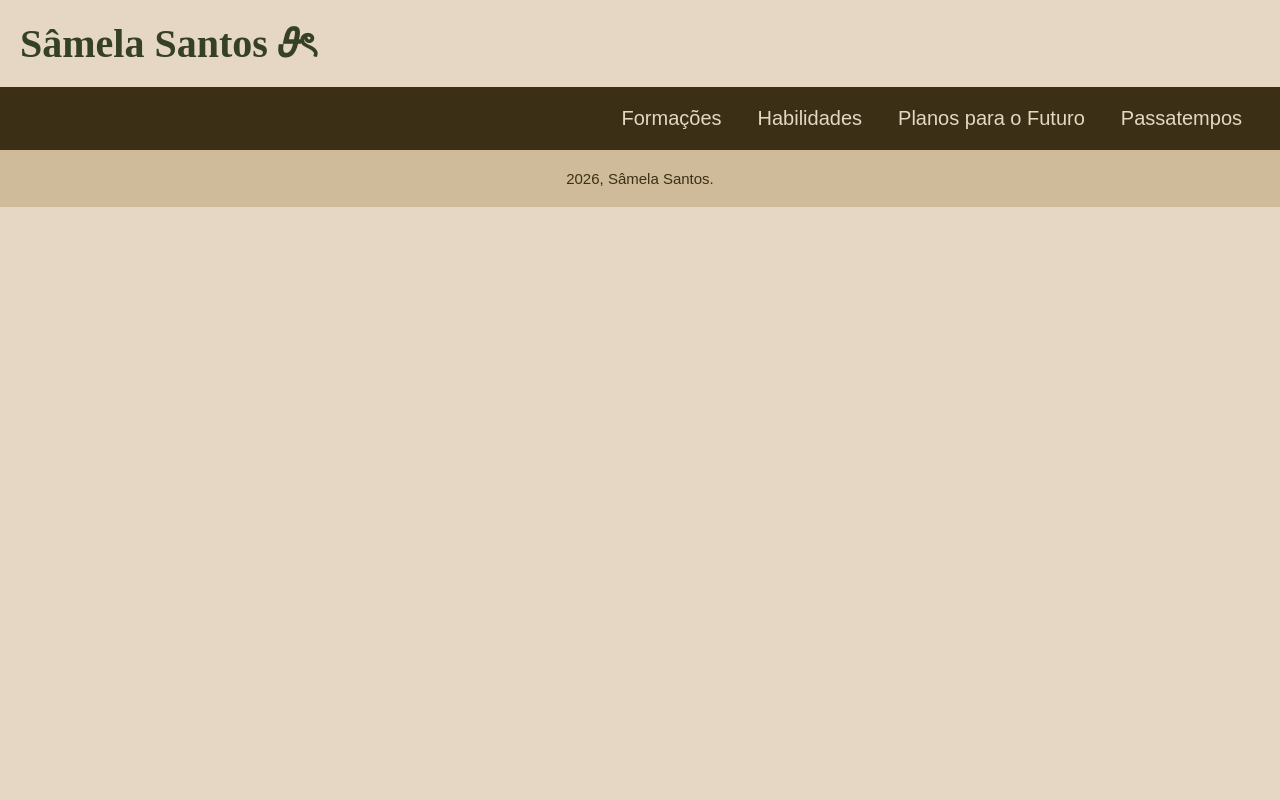
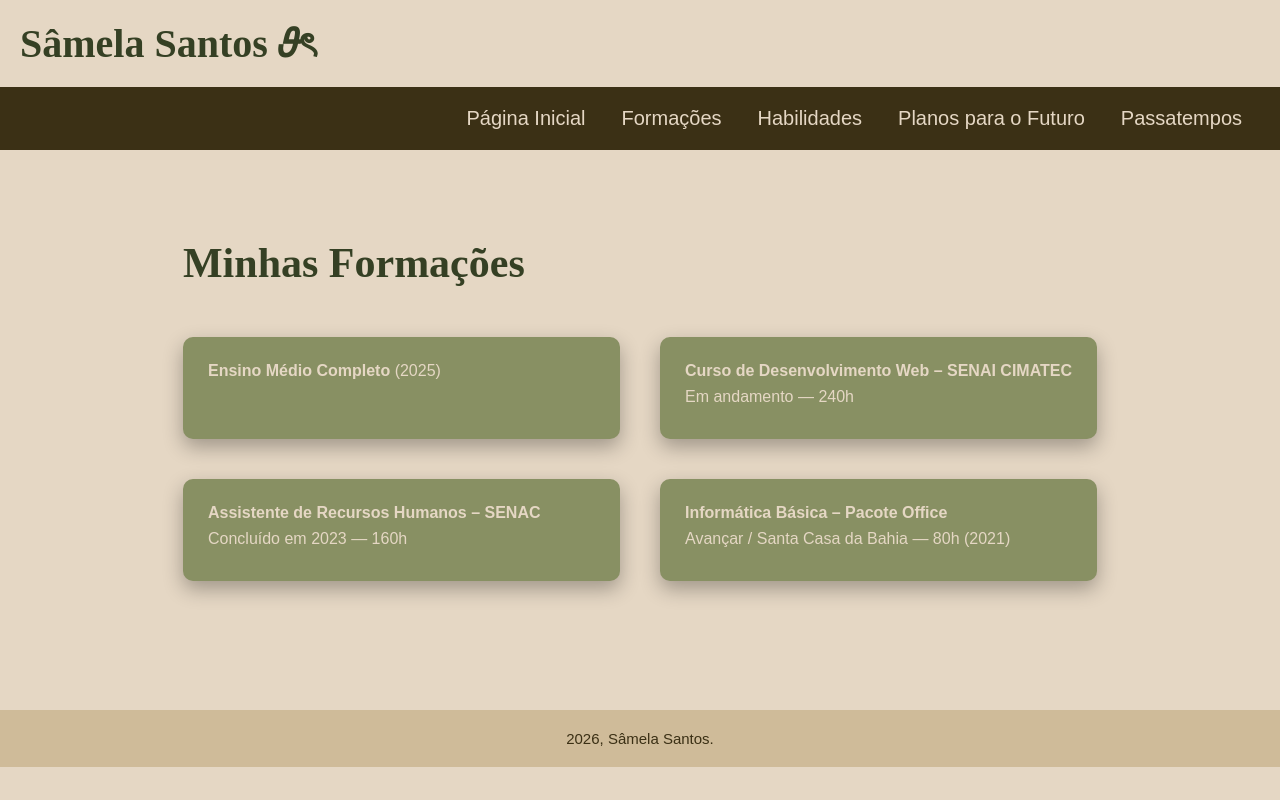
Before and after one commit to keyznu/Avaliacao_do_curso_Portfolio, a plain HTML site: page src/formacoes.html in a window 1280 px wide. Drawn offline with Linux system fonts and the light colour scheme.

Commit message:
04012026

```diff
--- a/src/css/geral.css
+++ b/src/css/geral.css
@@ -9,25 +9,96 @@
   Página Inicial
 */
 
-div{
-    text-align: center;
+.section-1{
+    height: 70vh;
+    display: flex;
+    align-items: center;
+    justify-content: flex-start;
+    padding-left: 3%;
 }
+
 .saudacao{
-    text-align: center;
     font-family: 'Times New Roman', Times, serif;
-    font-size: 40px;
-    margin: 180px 600px 5px 20px;
+    font-size: 43px;
     color: #354024;
+    text-align: left;
 }
 
 .saudacao-nome{
     display: inline-block;
-
     font-family: sans-serif;
     font-size: 70px;
     padding: 20px;
     border-radius: 10px;
+    color: #E5D7C4;
+    background-color: #889063;
+    box-shadow: 0 8px 20px rgba(0, 0, 0, 0.3);
+}
 
+.saudacao-nome:hover{
+    transform: scale(1.05);
+    transition: 0.3s;
+}
+
+main{
+    display: flex;
+    align-items: center;
+    justify-content: space-around;
+    height: 70vh;
+    padding: 0 10%;
+    background-color: #E5D7C4;
+}
+
+.foto{
+    width: 350px;
+    height: 400px;
+    border-radius: 5px;
+    box-shadow: 0 8px 20px rgba(0, 0, 0, 0.3);
+}
+
+.foto:hover{
+    transform: scale(1.05);
+    transition: 0.3s;
+}
+
+/*
+  Formações
+*/
+
+.formacoes {
+    padding: 20px 20px 60px 20px;
+}
+
+.titulo-formacoes {
+    font-size: 42px;
+    margin-bottom: 50px;
+    color: #354024;
+}
+
+.caixa-formacoes {
+    display: grid;
+    grid-template-columns: repeat(2, 1fr);
+    gap: 40px;
+}
+
+.caixa {
+    font-family: sans-serif;
+    padding: 25px;
+    background-color: #889063;
     color: #E5D7C4;
-    background-color: #354024;
+    border-radius: 10px;
+    box-shadow: 0 8px 20px rgba(0,0,0,0.3);
 }
+
+.caixa p {
+    margin-bottom: 8px;
+}
+
+.caixa:hover{
+    transform: scale(1.05);
+    transition: 0.3s;
+}
+
+/*
+  Habilidades
+*/
--- a/src/formacoes.html
+++ b/src/formacoes.html
@@ -11,6 +11,7 @@
         <nav>
             <h1 class="nome">Sâmela Santos 𝜗ৎ</h1>
             <ul class="menu">
+                <li><a href="./inicio.html">Página Inicial</a></li>
                 <li><a href="./formacoes.html">Formações</a></li>
                 <li><a href="./habilidades.html">Habilidades</a></li>
                 <li><a href="./planos-para-o-futuro.html">Planos para o Futuro</a></li>
@@ -19,10 +20,28 @@
         </nav>
     </header>
     <main>
-        <section>
-            <div>
+        <section class="formacoes">
+            <h2 class="titulo-formacoes">Minhas Formações</h2>
+                <div class="caixa-formacoes">
+                    <div class="caixa">
+                        <p><strong>Ensino Médio Completo </strong>(2025)</p>
+                    </div>
 
-            </div>
+                    <div class="caixa">
+                        <p><strong>Curso de Desenvolvimento Web – SENAI CIMATEC</strong></p>
+                        <p>Em andamento — 240h</p>
+                    </div>
+
+                    <div class="caixa">
+                        <p><strong>Assistente de Recursos Humanos – SENAC</strong></p>
+                        <p>Concluído em 2023 — 160h</p>
+                    </div>
+
+                    <div class="caixa">
+                        <p><strong>Informática Básica – Pacote Office</strong></p>
+                        <p>Avançar / Santa Casa da Bahia — 80h (2021)</p>
+                    </div>
+                </div>
         </section>
     </main>
     <footer>
```
Also changed, not shown: src/habilidades.html (+1 -0 lines), src/inicio.html (+8 -2 lines), src/passatempos.html (+1 -0 lines), src/planos-para-o-futuro.html (+1 -0 lines), src/imagens/foto.jpg (added).
